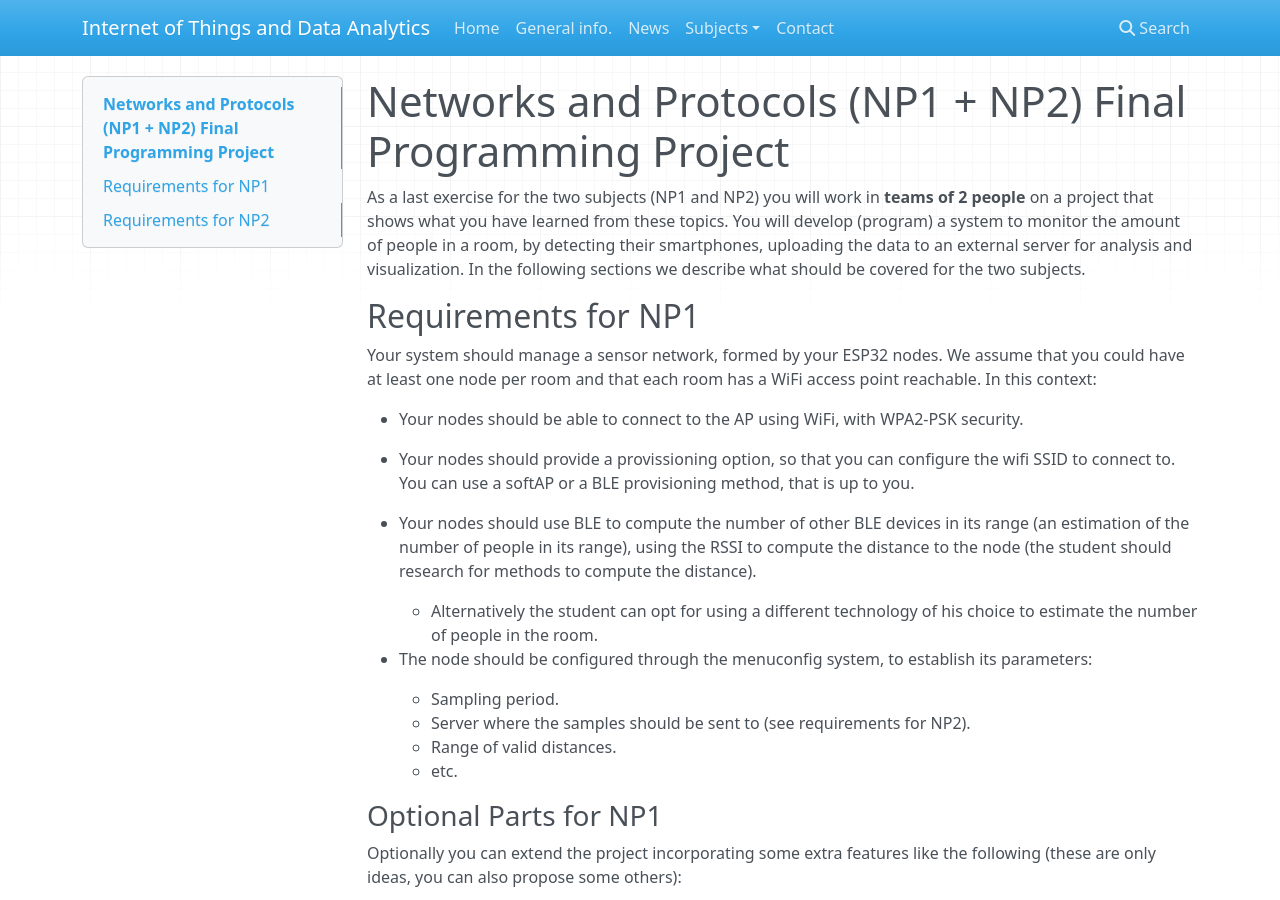
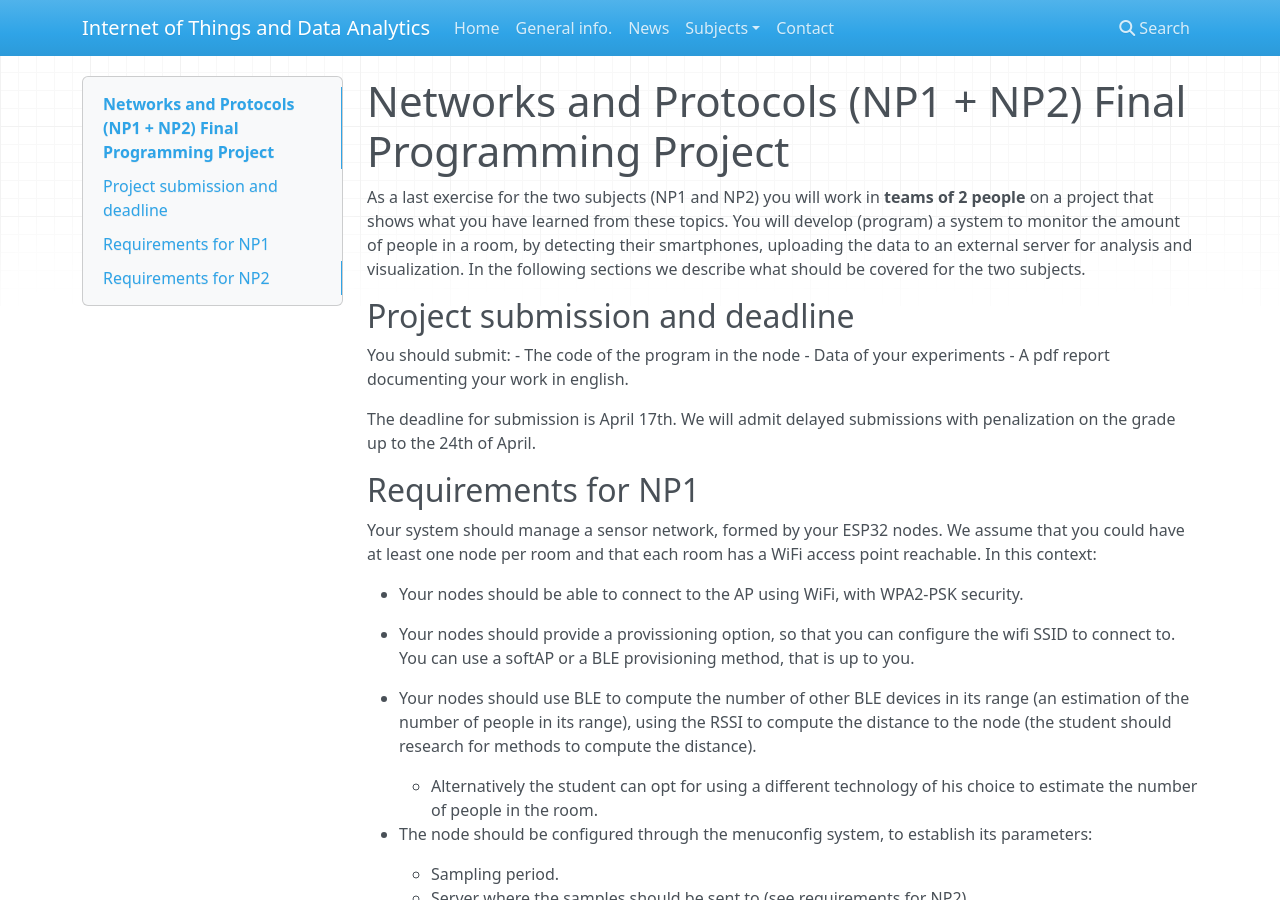
Before and after one commit to iot-da/iot-da.github.io, an MkDocs documentation site: the page built from docs/Subjects/NP1/FinalProject.md, in a window 1280 px wide and 900 px high. Built offline with MkDocs 1.6.1, drawn with Linux system fonts in a browser that asks for light colours; nearby versions of some CDN libraries.

Commit message:
NP1: Deadline for final project

```diff
--- a/docs/Subjects/NP1/FinalProject.md
+++ b/docs/Subjects/NP1/FinalProject.md
@@ -6,6 +6,16 @@ You will develop (program) a system to monitor the amount of people in a room,
 by detecting their smartphones, uploading the data to an external server for
 analysis and visualization. In the following sections we describe what should be
 covered for the two subjects.
+
+## Project submission and deadline
+
+You should submit:
+- The code of the program in the node
+- Data of your experiments
+- A pdf report documenting your work in english.
+
+The deadline for submission is April 17th. We will admit delayed
+submissions with penalization on the grade up to the 24th of April.
 
 ## Requirements for NP1
 
```
